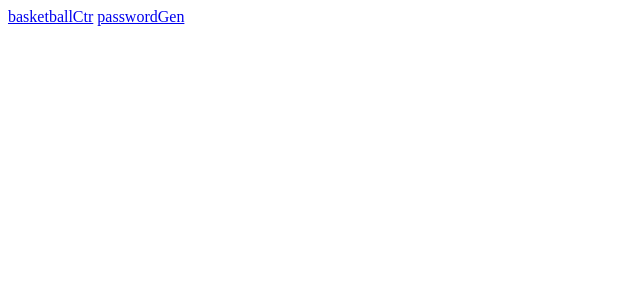
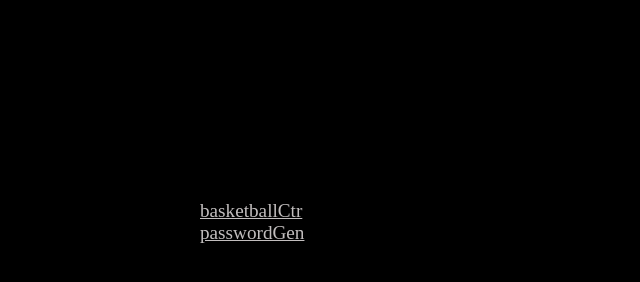
Before and after one commit to dark-trojan789/dark-trojan789.github.io, a plain HTML site: page index.html in a window 1280 px wide. Shown: the whole page, without its empty margins (0-640 px from the left). Drawn offline with Linux system fonts and the light colour scheme.

Commit message:
changed home page

```diff
--- a/index.html
+++ b/index.html
@@ -1,6 +1,17 @@
 <!DOCTYPE html>
 <head>
+    <style>
+        a{
+            display: block;
+            font-size: larger;
+            color: rgb(194, 190, 190);
+        }
 
+        body{
+            background-color: black;
+            padding: 15%;
+        }
+    </style>
 </head>
 <body>
     <a href="basketballCtr\basketball.html">basketballCtr</a>
```
